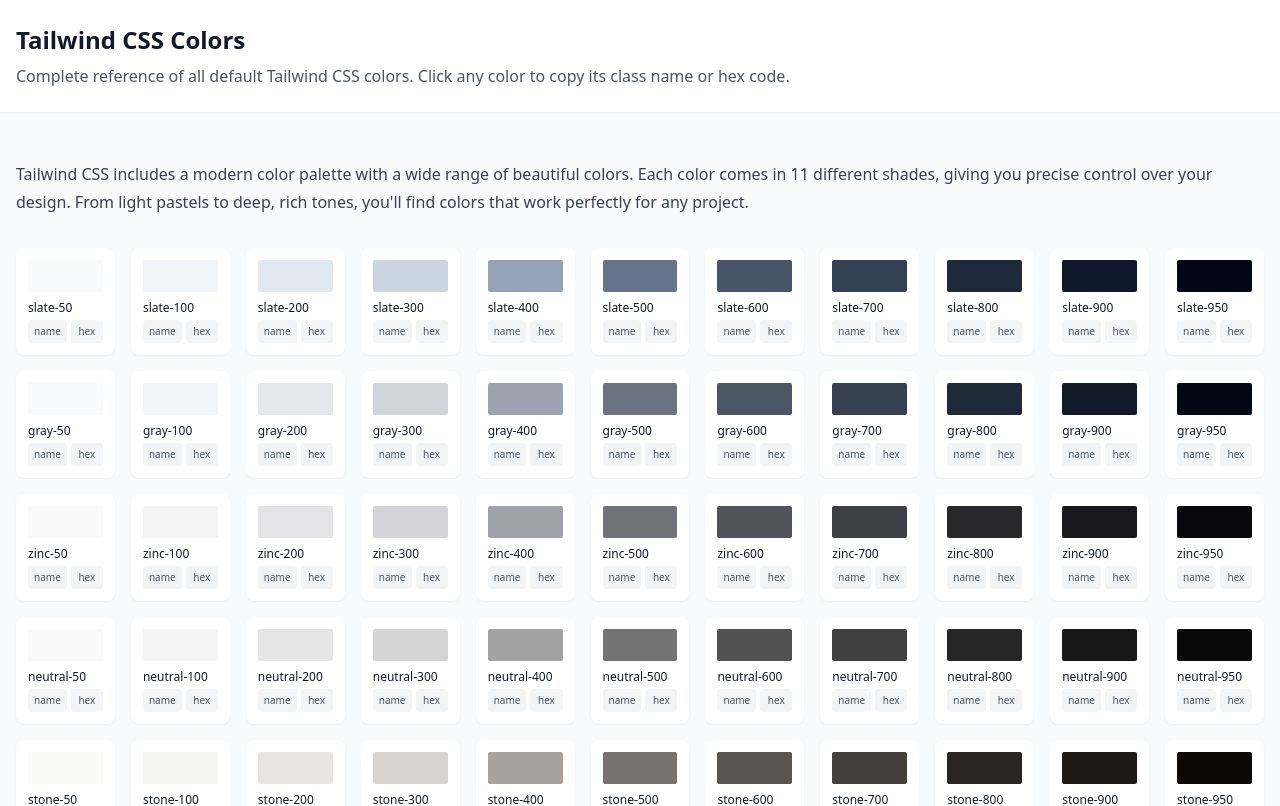
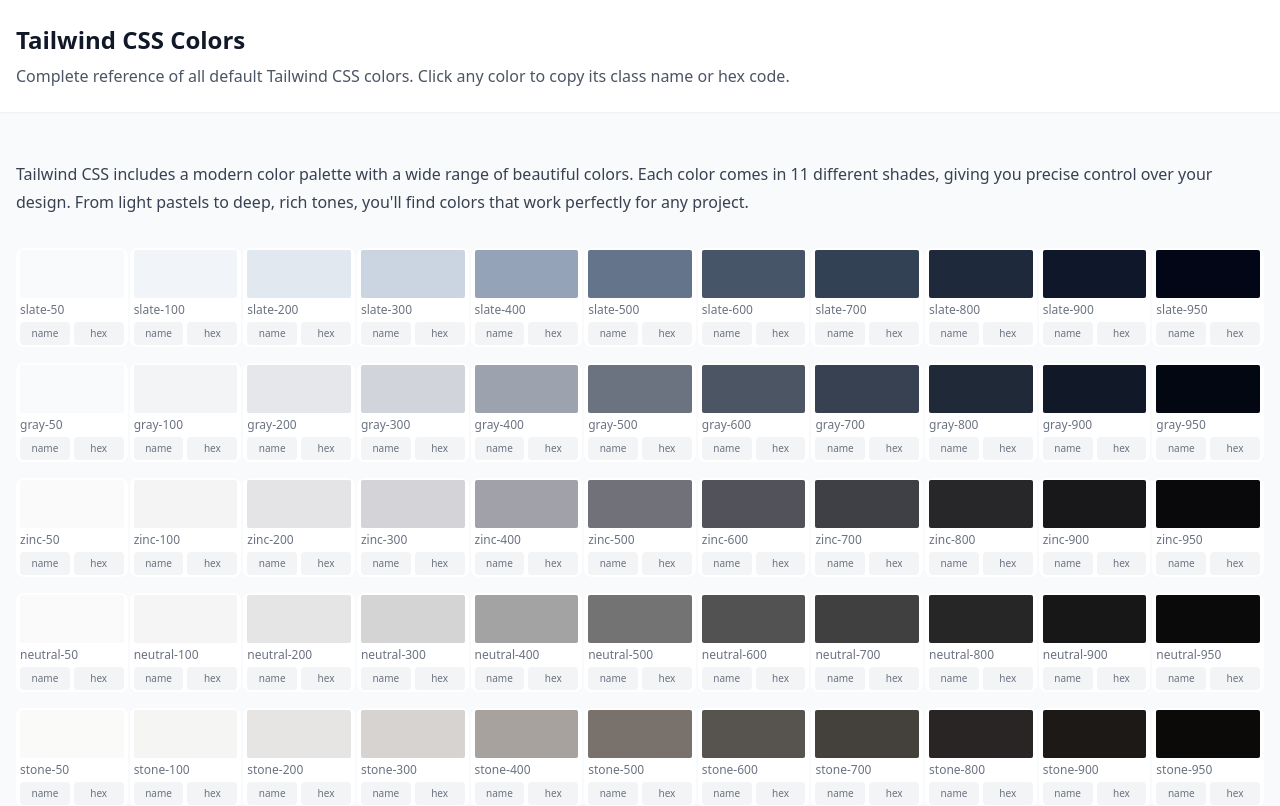
Before and after one commit to sleggat/tailwind-snap, a SvelteKit app: page /colors in a window 1280 px wide. Shown: the top 806 px of the page. Built offline with nearby package versions, Linux system fonts and the light colour scheme.

Commit message:
Styling fixes

```diff
--- a/src/routes/colors/+page.svelte
+++ b/src/routes/colors/+page.svelte
@@ -46,20 +46,20 @@
 		</div>
 
 		<!-- Color grid -->
-		<div class="grid grid-cols-11 gap-1 md:gap-4">
+		<div class="grid grid-cols-11 gap-y-4 md:gap-x-0.5">
 			{#each tailwindColors as color}
-				<div class="flex flex-col rounded-lg bg-white py-3 shadow-sm md:px-3">
-					<div class="mb-2 h-8 rounded-sm" style:background-color={color.hex}></div>
-					<div class="mb-1 text-xs font-medium text-gray-900">{color.name}</div>
+				<div class="flex flex-col rounded-lg bg-white px-1 py-0.5">
+					<div class="mb-1 h-12 rounded-sm" style:background-color={color.hex}></div>
+					<div class="mb-1 text-xs font-medium text-gray-500">{color.name}</div>
 					<div class="mt-auto flex flex-wrap gap-1">
 						<button
-							class="flex-1 rounded bg-gray-100 px-1.5 py-1 text-[10px] text-gray-600 hover:bg-gray-200"
+							class="flex-1 rounded bg-gray-100 px-1.5 py-1 text-[10px] text-gray-500 hover:bg-gray-200"
 							onclick={() => copyColor(color.name, 'name')}
 						>
 							name
 						</button>
 						<button
-							class="flex-1 rounded bg-gray-100 px-1.5 py-1 text-[10px] text-gray-600 hover:bg-gray-200"
+							class="flex-1 rounded bg-gray-100 px-1.5 py-1 text-[10px] text-gray-500 hover:bg-gray-200"
 							onclick={() => copyColor(color.hex, 'hex')}
 						>
 							hex
```
